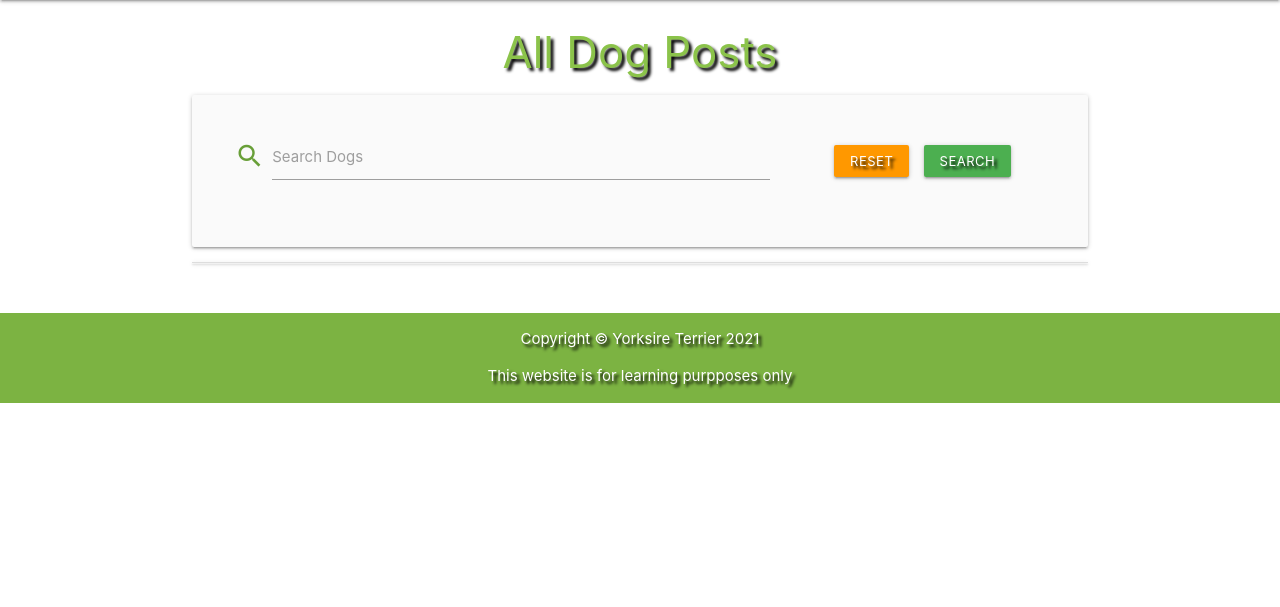
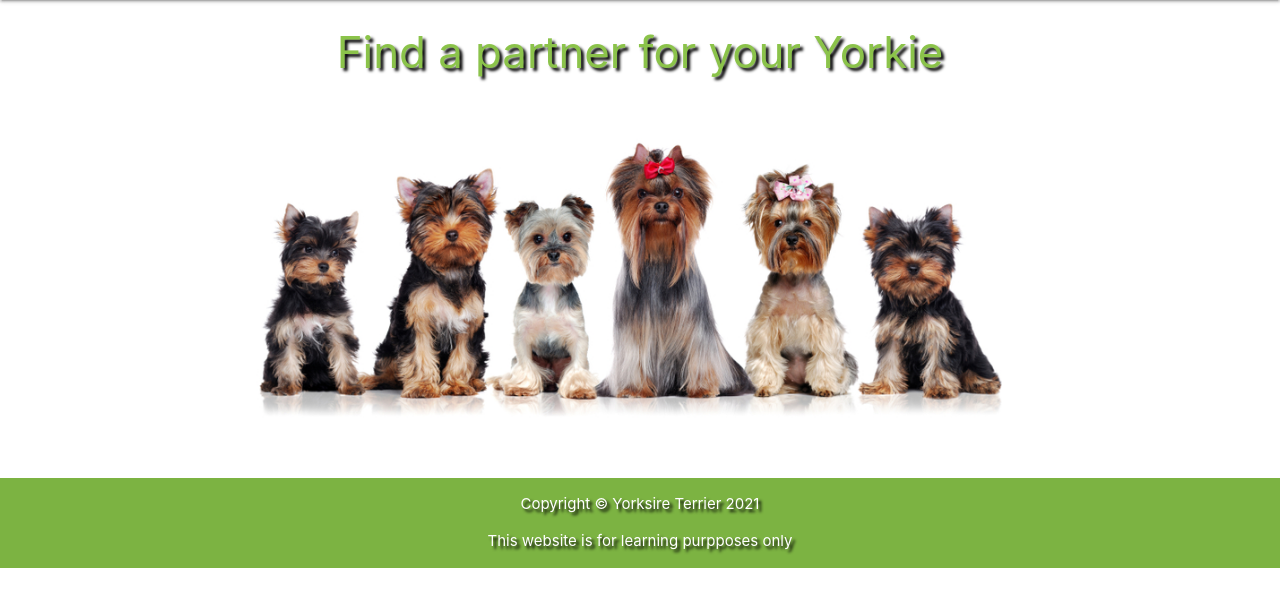
Before and after one commit to atvars/yorkshire_terrier, a Flask app: page / in a window 1280 px wide. Shown: the part 64-671 px from the top of the page. Run offline with Flask 2, Linux system fonts and the light colour scheme; data that the repository does not hold is empty; some libraries are stand-ins or nearby versions.

Commit message:
changed main page will look diferent at the moment added main image

```diff
--- a/app.py
+++ b/app.py
@@ -18,11 +18,16 @@ app.secret_key = os.environ.get("SECRET_KEY")
 mongo = PyMongo(app)
 
 
-@app.route("/")
 @app.route("/get_dogs")
 def get_dogs():
     dogs = mongo.db.dogs.find()
     return render_template("dogs.html", dogs=dogs)
+
+
+@app.route("/")
+@app.route("/get_main")
+def get_main():
+    return render_template("main.html")
 
 
 # Search option for dogs
--- a/static/css/style.css
+++ b/static/css/style.css
@@ -51,3 +51,8 @@ a.btn-large.red{
     text-align: center;
     margin-top: 50px!important;
 }
+
+.responsive{
+  width: 100%;
+  height: auto;
+}
--- a/templates/base.html
+++ b/templates/base.html
@@ -19,11 +19,12 @@
         <!--Main nav bar-->
         <nav class="light-green darken-1 text-shadow">
             <div class="nav-wrapper">
-                <a href="{{ url_for('get_dogs') }}" class="brand-logo ">Yorkshire Terrier</a>
+                <a href="{{ url_for('get_main') }}" class="brand-logo ">Yorkshire Terrier</a>
                 <a href="#" data-target="mobile-demo" class="sidenav-trigger right"><i class="material-icons">menu</i></a>
                 <ul class="right hide-on-med-and-down">
-                    <li><a href="{{ url_for('get_dogs') }}">Home</a></li>
+                    <li><a href="{{ url_for('get_main') }}">Home</a></li>
                     {% if session.user %}
+                        <li><a href="{{ url_for('get_dogs') }}">All Dog Posts</a></li>
                         <li><a href="{{ url_for('profile', username=session['user']) }}">My Profile</a></li>
                         <li><a href="{{ url_for('add_dog') }}">Add My Dog</a></li>
                         {% if session.user|lower == "admin"|lower %}
@@ -40,8 +41,9 @@
         <!--mobile side nav bar-->
         <ul class="sidenav" id="mobile-demo">
             <li><h4 class="center-align light-green-text text-darken-3">Yorkshire Terrier</h4></li>
-            <li><a href="{{ url_for('get_dogs') }}">Home</a></li>
+            <li><a href="{{ url_for('get_main') }}">Home</a></li>
             {% if session.user %}
+                <li><a href="{{ url_for('get_dogs') }}">All Dog Posts</a></li>
                 <li><a href="{{ url_for('profile', username=session['user']) }}">My Profile</a></li>
                 <li><a href="{{ url_for('add_dog') }}">Add My Dog</a></li>
                 {% if session.user|lower == "admin"|lower %}
--- /dev/null
+++ b/templates/main.html
@@ -0,0 +1,10 @@
+{% extends "base.html" %}
+{% block content %}
+
+<h3 class="center-align light-green-text text-shadow darken-2">Find a partner for your Yorkie</h3>
+
+<div class="col s12 main-pic">
+    <img src="static/images/main-pic.jpg" alt="pic of yorkies" class="responsive">
+</div>
+
+{% endblock %}
```
Also changed, not shown: static/images/main-pic.jpg (added).
